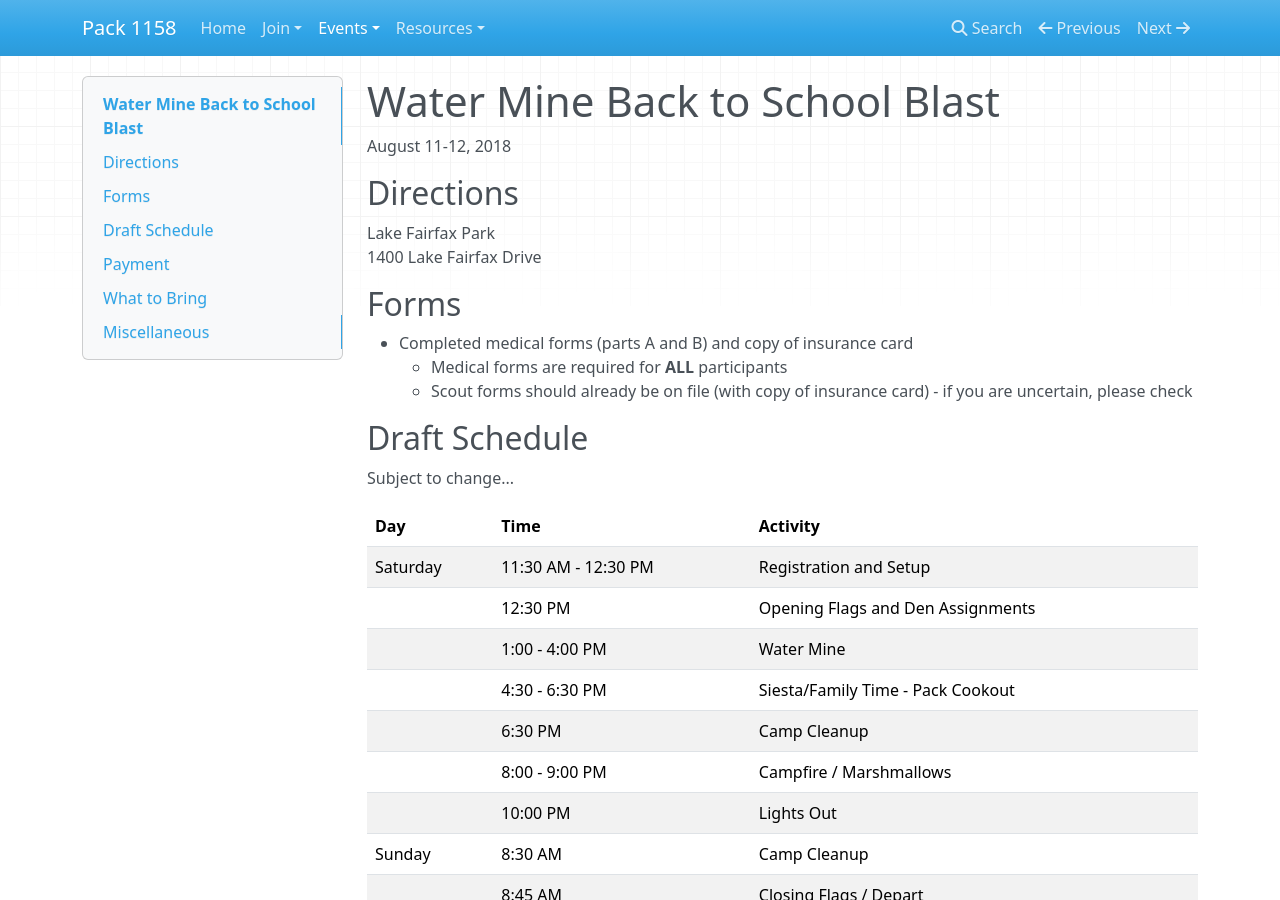
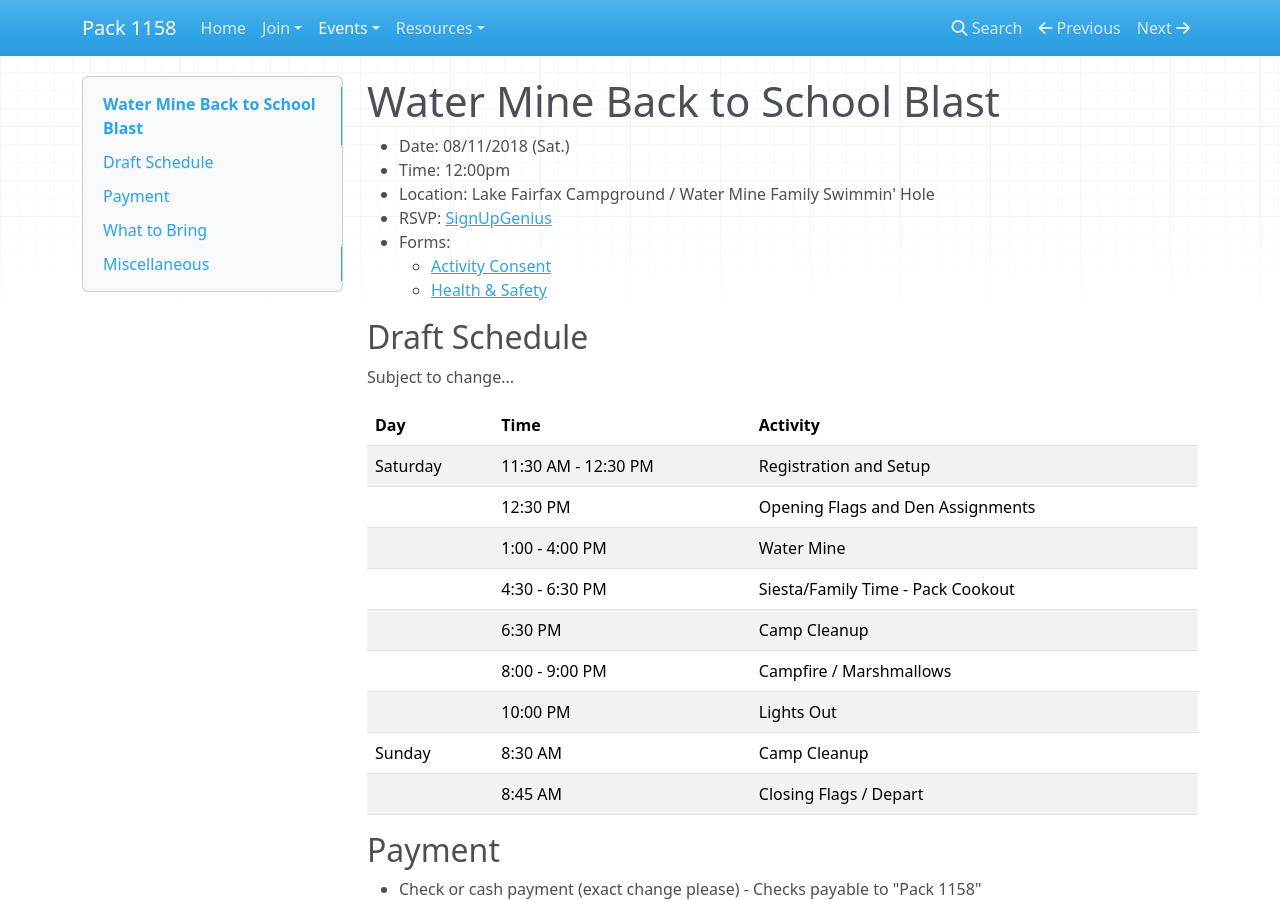
Before and after one commit to pack1158/pack1158.github.io, an MkDocs documentation site: the page built from docs/events/water-mine-back-to-school-blast.md, in a window 1280 px wide and 900 px high. Built offline with MkDocs 1.6.1, drawn with Linux system fonts in a browser that asks for light colours; nearby versions of some CDN libraries; old or Windows-style settings are respelled for this version of MkDocs.

Commit message:
Add activity consent form

```diff
--- a/docs/events/water-mine-back-to-school-blast.md
+++ b/docs/events/water-mine-back-to-school-blast.md
@@ -1,18 +1,12 @@
 # Water Mine Back to School Blast
 
-August 11-12, 2018
-
-## Directions
-
-Lake Fairfax Park</br>
-1400 Lake Fairfax Drive
-
-## Forms
-
-- Completed medical forms (parts A and B) and copy of insurance card
-    - Medical forms are required for **ALL** participants
-    - Scout forms should already be on file (with copy of insurance card) - if
-      you are uncertain, please check
+- Date: 08/11/2018 (Sat.)
+- Time: 12:00pm
+- Location: Lake Fairfax Campground / Water Mine Family Swimmin' Hole
+- RSVP: [SignUpGenius](https://www.signupgenius.com/go/4090a4fabaa22a64-back)
+- Forms:
+    - [Activity Consent](water-mine-activity-consent-form.pdf)
+    - [Health & Safety](https://filestore.scouting.org/filestore/HealthSafety/pdf/680-001_AB.pdf)
 
 ## Draft Schedule
 
```
Also changed, not shown: 1 other file.
